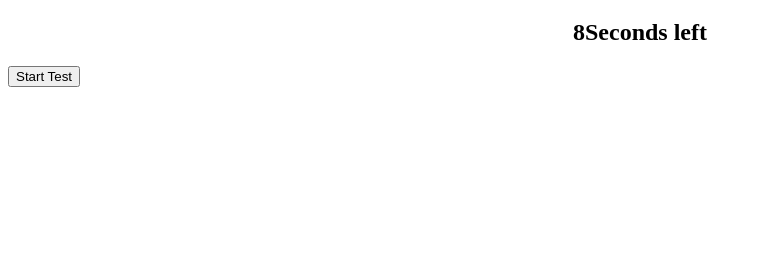
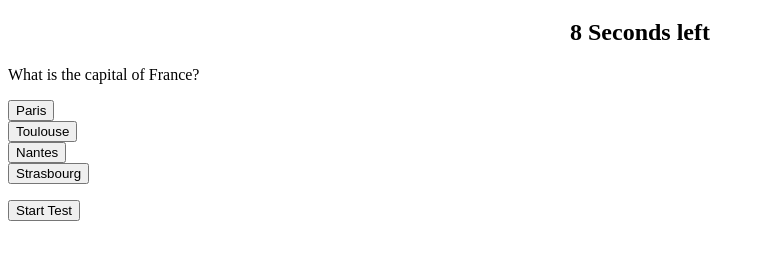
Before and after one commit to SHoang6702/HourglassQuizzes, a plain HTML site: page index.html in a window 1280 px wide. Both pictures are taken after a click on the button "Start Test". Shown: the part 61-320 px from the top of the page, without its empty margins (0-765 px from the left). Drawn offline with Linux system fonts and the light colour scheme.

Commit message:
WIP 9/17/2023 12:27 CST

```diff
--- a/index.html
+++ b/index.html
@@ -11,9 +11,10 @@
 <body>
     <h1>HourglassQuizzes</h1>
     <!-- Timer -->
-    <h2 class="time" style="text-align:center;"></h2>
+    <h2 class="time" style="text-align:center;">10 Seconds Left</h2>
     <!-- Question space-->
-    <div id="question"></div>
+    <div id="testQuestions" class="question"></div>
+    <div id="testAnswers" class="question"></div>
     <button id="start" class="btn">Start Test</button>
     <script src="./script.js"></script>
 </body>
--- a/script.js
+++ b/script.js
@@ -1,39 +1,71 @@
 var startBtn = document.getElementById("start")
 var timeEl = document.querySelector('.time');
+var questionEl = document.querySelector("question")
 var mainEl = document.getElementById('main');
 var grade = document.getElementById("grades");
 
+// Keeps track of grade
+// var studentGrade = {
+//     studentGrade: studentGrade.value
+// }
+// localStorage.setItem("studentGrade", JSON.stringify(studentGrade));
+
+const firstQuestions = {
+    Question: "What is the capital of France?",
+    A: "Paris",
+    B: "Toulouse",
+    C: "Nantes",
+    D: "Strasbourg",
+    Correct: "A"
+};
+
+const secondQuestions = {
+    question: " What is the capital of Germany?",
+    A: "Hamburg",
+    B: "Berlin",
+    C: "Munich",
+    D: "Dortmund",
+    Correct: "B"
+};
+
+const questionCorrect = () => {
+
+}
+
+const questionIncorrect = () => {
+
+}
+
+//120 seconds for 5 questions
 var secondsLeft = 10;
-
-// var studentGrade = {
-//     grade: grade.value,
-// };
-// localStorage.setItem("studentGrade", JSON.stringify(studentGrade));
-// Starts the test
-
 startBtn.addEventListener("click",
     function(event) {
      var timerInterval = setInterval(function() {
             secondsLeft--;
-            timeEl.textContent = secondsLeft + "Seconds left";
+            timeEl.textContent = secondsLeft + " Seconds left";
 
-            if (secondsLeft === 0) {
+            if (secondsLeft <= 0) {
                 clearInterval(timerInterval);
                 // Ends the test
                 testEnd();
             }
         }, 1000);
-    },
+    }
+    // prompts first question to appear
+
+);
+startBtn.addEventListener("click",
     function(event) {
-        console.log(event)
+        console.log("potato")
+        document.getElementById("testQuestions").innerHTML="<p>" + firstQuestions.Question + "</p>";
+        document.getElementById("testAnswers").innerHTML=
+        "<button id = answerA>" + firstQuestions.A + "</button><br>" +
+        "<button id = answerB>" + firstQuestions.B + "</button><br>" +
+        "<button id = answerC>" + firstQuestions.C + "</button><br>" +
+        "<button id = answerD>" + firstQuestions.D + "</button><br><p></p>";
     }
-)
+);
 
-function questionCorrect() {
-}
-
-function questionIncorrect() {
-}
 
 // Ends the test
 function testEnd() {
@@ -43,7 +75,7 @@ function testEnd() {
 
 // GIVEN I am taking a code quiz
 
-// WHEN I click the start button (Complete)
+// WHEN I click the start button (Timer Complete, question WIP)
 // THEN a timer starts and I am presented with a question
 
 // WHEN I answer a question (WIP)
```
